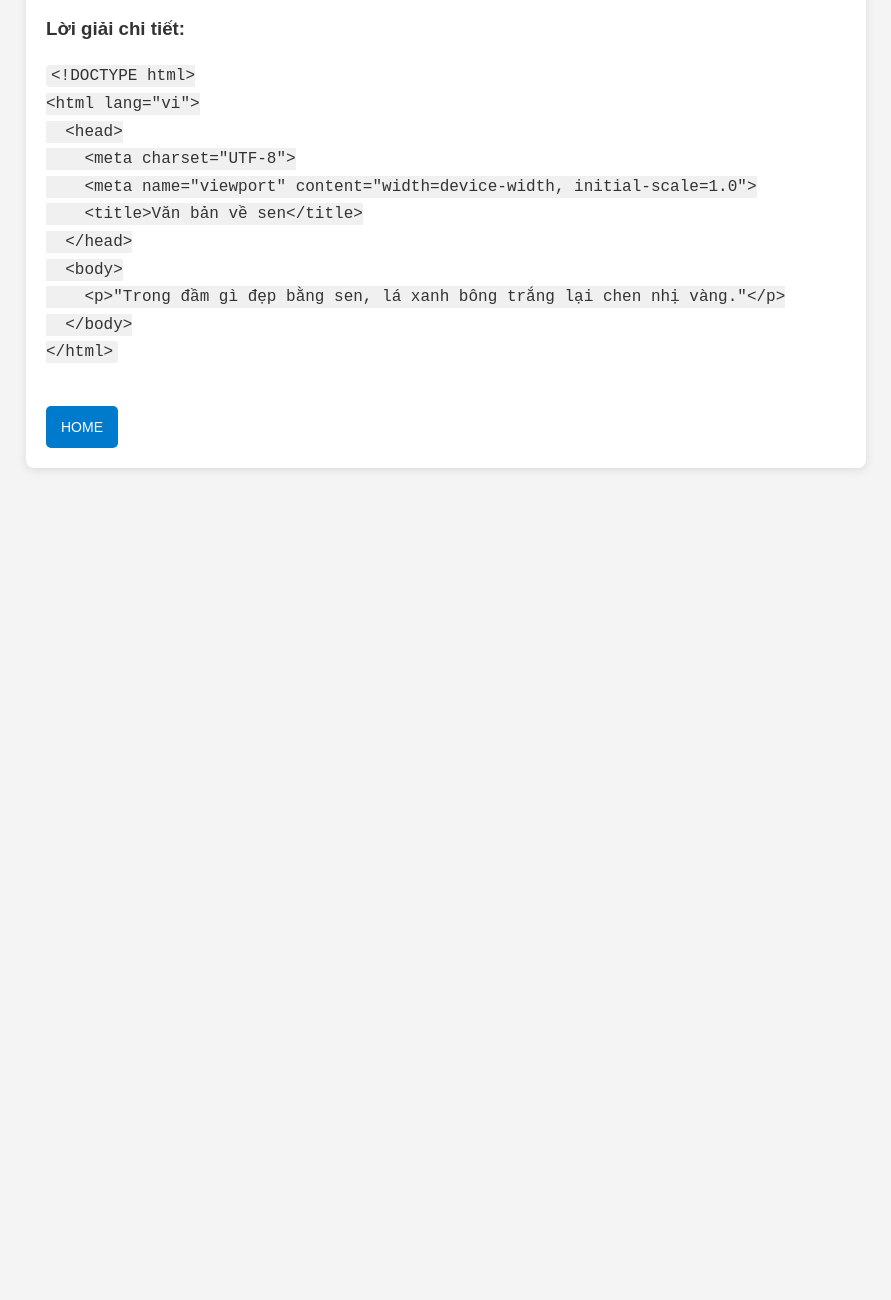
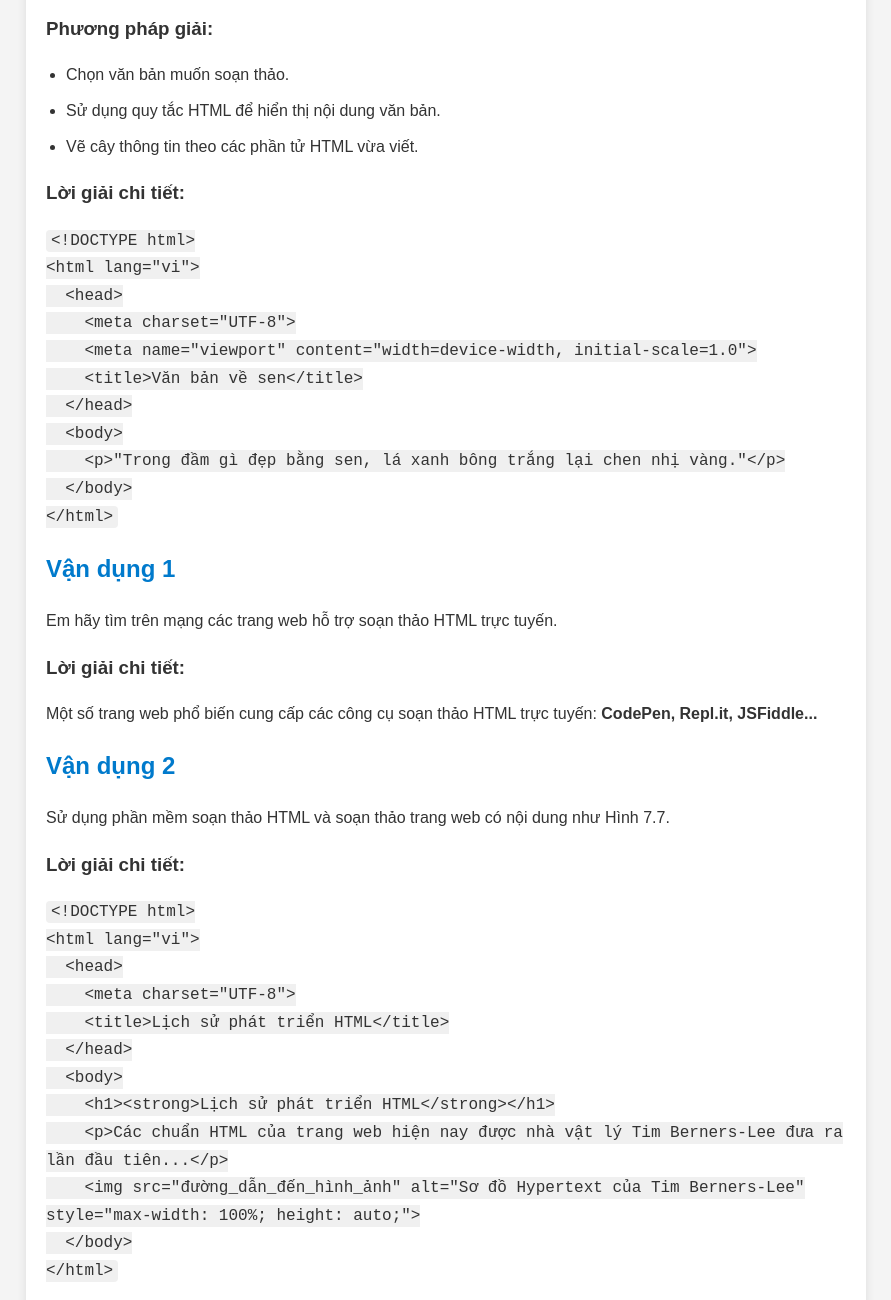
Before and after one commit to Uyenthao-robot/bai7, a plain HTML site: page index.html in a window 1280 px wide. Shown: the part 560-1860 px from the top of the page, without its empty margins (194-1085 px from the left). Before the commit the page ends 1048 px from the top, so only its background shows below. Drawn offline with Linux system fonts and the light colour scheme.

Commit message:
Update index.html

```diff
--- a/index.html
+++ b/index.html
@@ -108,6 +108,12 @@
             <h2 class="highlight">Luyện tập 2</h2>
             <h3>Trả lời câu hỏi Luyện tập 2 trang 44 SGK Tin học 12 Kết nối tri thức:</h3>
             <p>Chọn một văn bản đơn giản, soạn thảo tệp HTML để hiển thị nội dung văn bản đó và vẽ cây thông tin các phần tử HTML của trang web vừa soạn thảo.</p>
+            <h3>Phương pháp giải:</h3>
+            <ul>
+                <li>Chọn văn bản muốn soạn thảo.</li>
+                <li>Sử dụng quy tắc HTML để hiển thị nội dung văn bản.</li>
+                <li>Vẽ cây thông tin theo các phần tử HTML vừa viết.</li>
+            </ul>
             <h3>Lời giải chi tiết:</h3>
             <code>
                 &lt;!DOCTYPE html&gt;<br>
@@ -124,6 +130,33 @@
             </code>
         </section>
 
+        <section>
+            <h2 class="highlight">Vận dụng 1</h2>
+            <p>Em hãy tìm trên mạng các trang web hỗ trợ soạn thảo HTML trực tuyến.</p>
+            <h3>Lời giải chi tiết:</h3>
+            <p>Một số trang web phổ biến cung cấp các công cụ soạn thảo HTML trực tuyến: <strong>CodePen, Repl.it, JSFiddle...</strong></p>
+        </section>
+
+        <section>
+            <h2 class="highlight">Vận dụng 2</h2>
+            <p>Sử dụng phần mềm soạn thảo HTML và soạn thảo trang web có nội dung như Hình 7.7.</p>
+            <h3>Lời giải chi tiết:</h3>
+            <code>
+                &lt;!DOCTYPE html&gt;<br>
+                &lt;html lang="vi"&gt;<br>
+                &nbsp;&nbsp;&lt;head&gt;<br>
+                &nbsp;&nbsp;&nbsp;&nbsp;&lt;meta charset="UTF-8"&gt;<br>
+                &nbsp;&nbsp;&nbsp;&nbsp;&lt;title&gt;Lịch sử phát triển HTML&lt;/title&gt;<br>
+                &nbsp;&nbsp;&lt;/head&gt;<br>
+                &nbsp;&nbsp;&lt;body&gt;<br>
+                &nbsp;&nbsp;&nbsp;&nbsp;&lt;h1&gt;&lt;strong&gt;Lịch sử phát triển HTML&lt;/strong&gt;&lt;/h1&gt;<br>
+                &nbsp;&nbsp;&nbsp;&nbsp;&lt;p&gt;Các chuẩn HTML của trang web hiện nay được nhà vật lý Tim Berners-Lee đưa ra lần đầu tiên...&lt;/p&gt;<br>
+                &nbsp;&nbsp;&nbsp;&nbsp;&lt;img src="đường_dẫn_đến_hình_ảnh" alt="Sơ đồ Hypertext của Tim Berners-Lee" style="max-width: 100%; height: auto;"&gt;<br>
+                &nbsp;&nbsp;&lt;/body&gt;<br>
+                &lt;/html&gt;
+            </code>
+        </section>
+
         <a href="https://uyenthao-robot.github.io/websitenhom5/" class="home-button">HOME</a>
     </main>
 </body>
```
